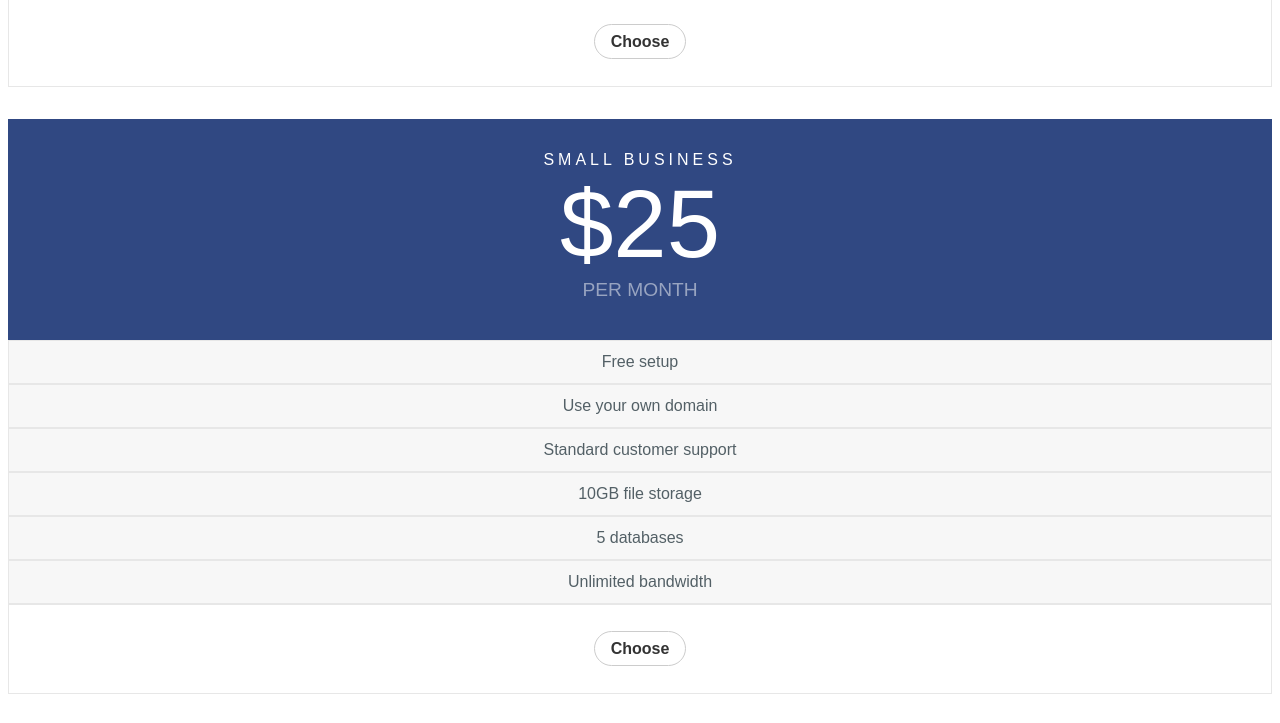
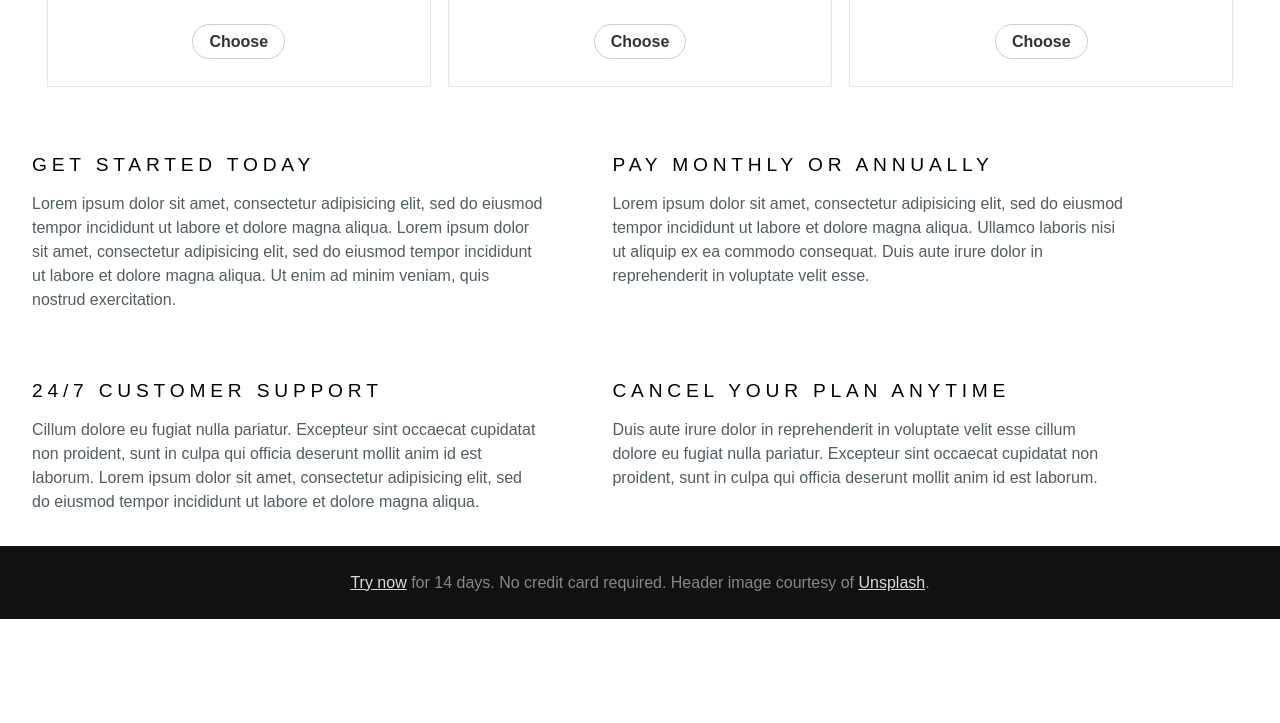
Before and after one commit to m2mathew/responsive-site, a website: page sass/index.html in a window 1280 px wide. Shown: the part 964-1687 px from the top of the page. After the commit the page ends 1583 px from the top, so only its background shows below. Drawn offline with Linux system fonts and the light colour scheme.

Commit message:
Added 3rd breakpoint and solid button bg on hover

```diff
--- a/sass/styles/main.sass.css
+++ b/sass/styles/main.sass.css
@@ -371,15 +371,16 @@ a {
 
 nav {
   background-color: #fff;
-  padding: 0.5em 0;
   margin-left: 0; }
   nav div {
-    margin: 0 1em;
-    display: inline-block;
-    padding: 0; }
-  nav div:not(:first-child):hover,
-  nav div:not(:first-child):focus {
-    background-color: #eee; }
+    margin: 0.5em 1em;
+    display: inline-block; }
+  nav div:not(:first-child) {
+    padding: 0.5em 1em;
+    margin: 0; }
+    nav div:not(:first-child):hover,
+    nav div:not(:first-child):focus {
+      background-color: #eee; }
 
 #your-logo {
   color: #565D64; }
@@ -489,3 +490,20 @@ footer {
     padding: 2em 2em 0.6em 2em; }
   .footer-box {
     padding: 1.5em; } }
+
+@media screen and (min-width: 47.9375em) {
+  .price {
+    padding: 2em 0 0 0; }
+    .price .price-box {
+      display: inline-block;
+      padding: 0 0.4em 0 0.4em;
+      width: 30%; }
+  .info-box {
+    padding: 0; }
+    .info-box .feature-box {
+      display: inline-block;
+      width: 40%;
+      padding: 1em 2em;
+      vertical-align: top; }
+      .info-box .feature-box > div {
+        padding-top: 1em; } }
--- a/sass/styles/main.scss
+++ b/sass/styles/main.scss
@@ -23,16 +23,17 @@ a {
 
 nav {
      background-color: #fff;
-     padding: 0.5em 0;
      margin-left: 0;
 
      div {
-          margin: 0 1em;
+          margin: 0.5em 1em;
           display: inline-block;
-          padding: 0;
      }
 
      div:not(:first-child) {
+               padding: 0.5em 1em;
+               margin: 0;
+
           &:hover,
           &:focus {
                background-color: #eee;
@@ -205,12 +206,31 @@ header {
 
 // medium-large breakpoint
 @media screen and (min-width: 47.9375em) {
+     .price {
+          padding: 2em 0 0 0;
 
+          .price-box {
+               display: inline-block;
+               padding: 0 0.4em 0 0.4em;
+               width: 30%;
+          }
+     }
 
+     .info-box {
+          padding: 0;
+
+          .feature-box {
+               display: inline-block;
+               width: 40%;
+               padding: 1em 2em;
+               vertical-align: top;
+
+               > div {
+                    padding-top: 1em;
+               }
+          }
+     }
 }
-
-
-
 
 
 // large breakpoint
```
Also changed, not shown: sass/index.html (+0 -7 lines).
